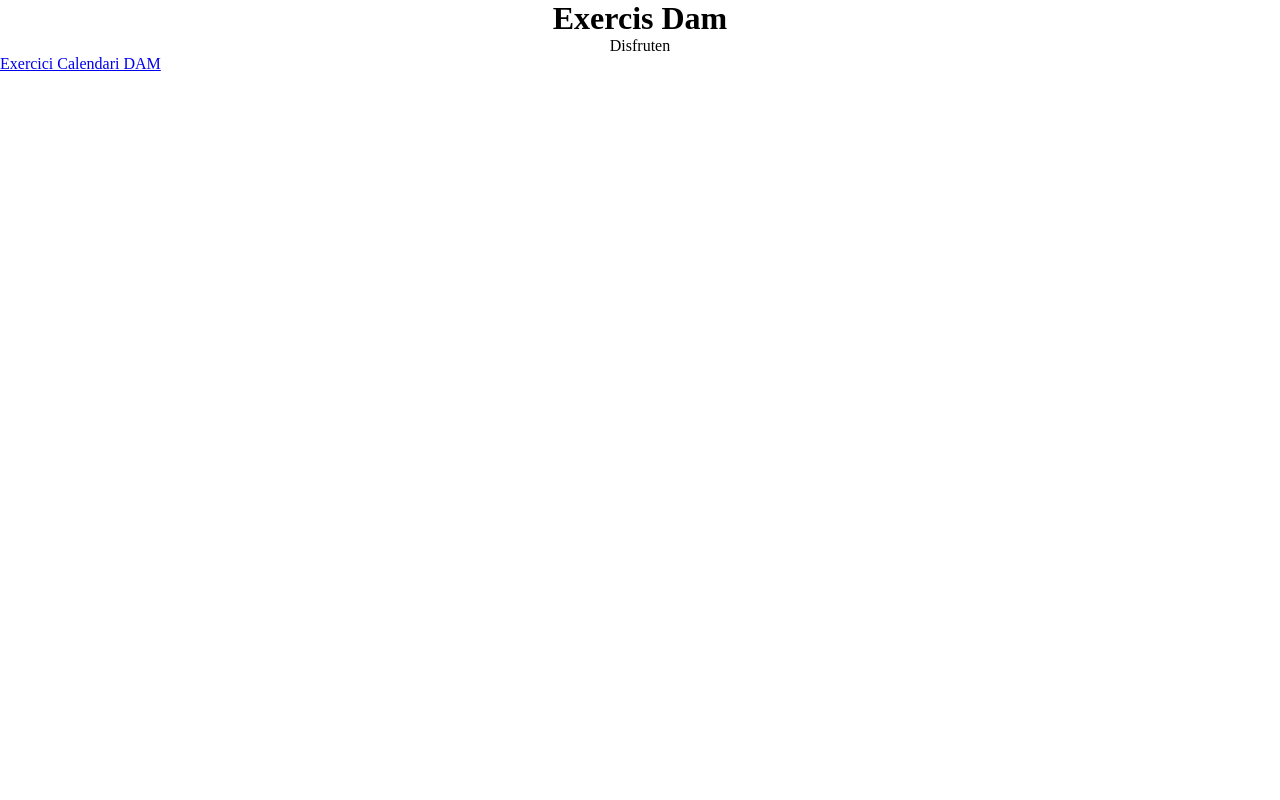
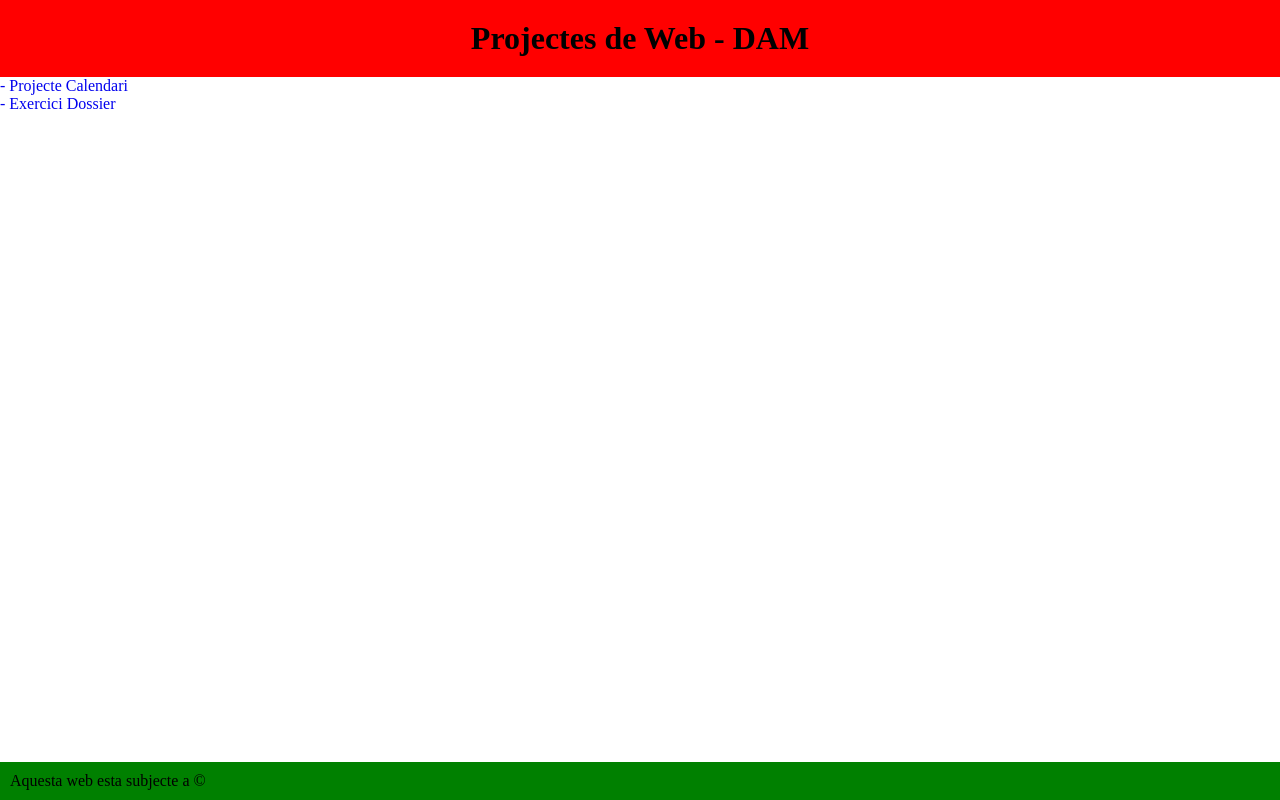
Before and after one commit to LordDarkness767/Dam-Web, a plain HTML site: page index.html in a window 1280 px wide. Drawn offline with Linux system fonts and the light colour scheme.

Commit message:
esr
thrth

```diff
--- a/estilos-css/main_page.css
+++ b/estilos-css/main_page.css
@@ -1,7 +1,44 @@
-*{
-    margin: 0;
-    padding: 0;
+* {
+  margin: 0;
+  padding: 0;
+  text-decoration: none;
 }
-.text_center{
-    text-align: center;
+.layout {
+  display: grid;
+  grid-template-columns: 1fr;
+  grid-template-rows: auto 1fr auto;
+  min-height: 100vh;
 }
+.header {
+  background-color: red;
+  text-align: center;
+  padding: 20px;
+  grid-column: 1;
+  grid-row: 1;
+}
+.main {
+  grid-column: 1;
+  grid-row: 2;
+}
+.footer {
+  grid-column: 1;
+  grid-row: 3;
+  background-color: green;
+  padding: 10px;
+
+}
+
+@media screen and (min-width: 380px) {
+}
+
+/* ==========================================================================
+   3. MEDIA QUERY: DES DE 750px (Tabletes horitzontals / Desktops petits)
+   ========================================================================== */
+@media screen and (min-width: 750px) {
+}
+
+/* ==========================================================================
+   4. MEDIA QUERY: DES DE 1100px (Pantalles grans / Desktops)
+   ========================================================================== */
+@media screen and (min-width: 1100px) {
+}
--- a/index.html
+++ b/index.html
@@ -6,17 +6,19 @@
     <link rel="stylesheet" href="estilos-css/main_page.css" />
     <title>Pagina de Exercicis</title>
   </head>
-  <body>
-    <div class="text_center">
-      <h1>Exercis Dam</h1>
-      <p>Disfruten</p>
-    </div>
-    <ol>
-      <li><a href="exercici/exercici.html">Exercici Calendari DAM </a></li>
-      <li><a href=""></a></li>
-      <li><a href=""></a></li>
-      <li><a href=""></a></li>
-      <li><a href=""></a></li>
-    </ol>
+  <body class="layout">
+
+    <header class="header">
+      <h1>Projectes de Web - DAM</h1>
+    </header>
+    <main class="main">
+      <ul>
+        <li><a href="exercici/exercici_calendari.html">- Projecte Calendari</a></li>
+        <li><a href="exercici/">- Exercici Dossier</a></li>
+      </ul>
+    </main>
+    <footer class="footer">
+      <p>Aquesta web esta subjecte a &copy;</p>
+    </footer>
   </body>
 </html>
```
Also changed, not shown: exercici/practica_1.html (added, +11 -0 lines).
